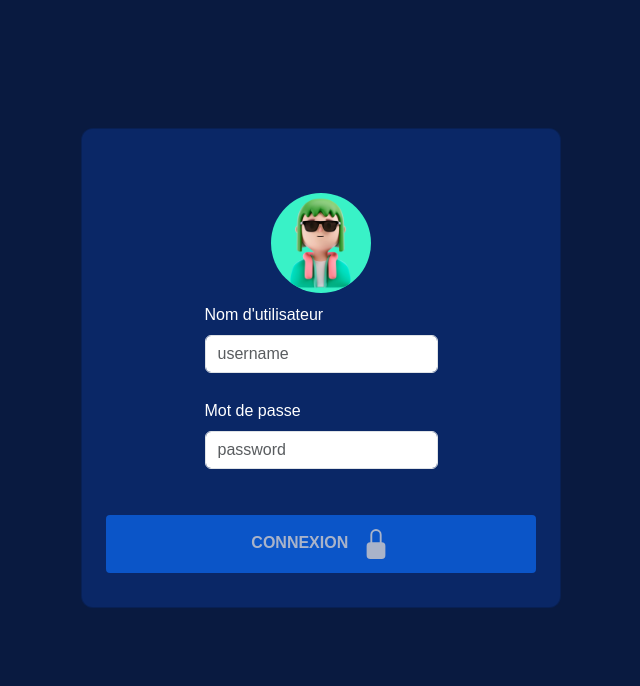
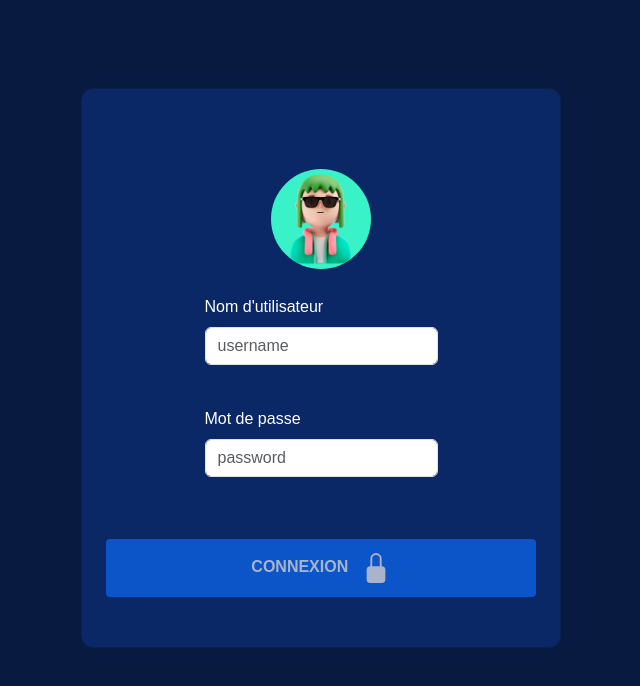
Before and after one commit to nafioutino/Password-Checking, an Angular app: page / in a window 1280 px wide. Shown: the top 686 px of the page, without its empty margins (319-959 px from the left). Built offline with nearby package versions, Linux system fonts and the light colour scheme.

Commit message:
height augmenté

```diff
--- a/src/app/formulaire/formulaire.component.css
+++ b/src/app/formulaire/formulaire.component.css
@@ -9,7 +9,7 @@
   border-radius: 14px;
   min-width: 370px;
   width: 30rem;
-  height: 30rem;
+  height: 35rem;
   border-radius: 12px;
   color: white;
 }
```
